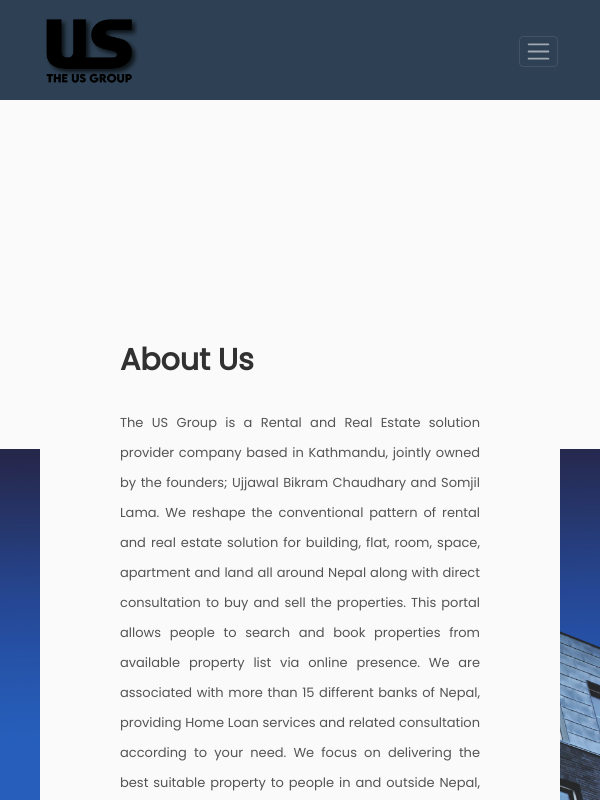
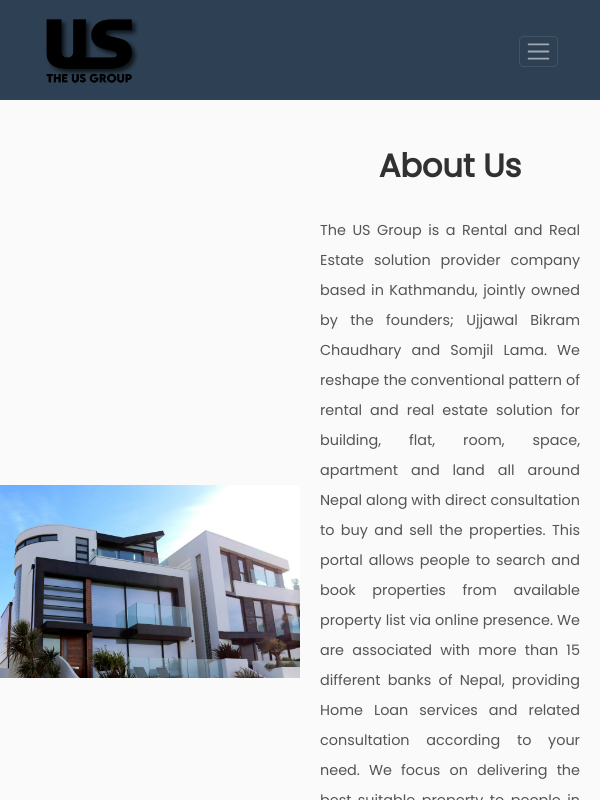
Before and after one commit to amitpradhan195/USK, a React (Create React App) app: page /about in a window 600 px wide. Shown: the top 800 px of the page. Built offline with nearby package versions, Linux system fonts and the light colour scheme.

Commit message:
fixing responsive bugs

```diff
--- a/src/components/Card/index.js
+++ b/src/components/Card/index.js
@@ -14,12 +14,16 @@ export default function Card(props) {
           <div className="card shadow" data-aos="fade-down">
             <div className="card-body">
               {/* title */}
+              <NavLink
+                to={"/details/" + props.id}
+              >
                 <img
                   alt={props.imgsrc}
                   className="d-block"
                   // src="propertyImages/s2.jpg"
                   src={`propertyImages/${props.imgsrc}`}
                 />
+              </NavLink>
               <div className="tag shadow" name="ppfor" style={props.css}>
                 {props.tag}
               </div>
--- a/src/components/Career/index.js
+++ b/src/components/Career/index.js
@@ -18,7 +18,7 @@ export default function CareerModal() {
               <AiOutlineClose fontSize="30px" data-bs-dismiss="modal" role="button"/>
             </div>
             <div className="modal-body">
-              <form className="pt-3 was-validated">
+              <form className="pt-2 was-validated">
                 {/* upload */}
                 <div className="custom-file pb-2">
                   <input
@@ -31,7 +31,7 @@ export default function CareerModal() {
                 <p><span style={{fontWeight:'bold', color:'#E74C3C'}}>Note:</span> Only PDF file acceptable. </p>
                 <button
                   type="button"
-                  className="btn btn-lg btn-primary btnbuilt shadow w-100"
+                  className="btn btn-lg btn-primary btnbuilt shadow w-100 mt-2"
                 >
                   SUBMIT
                 </button>
--- a/src/css/style.css
+++ b/src/css/style.css
@@ -28,7 +28,6 @@
   opacity: 1.0;
   position: absolute;
   top: 30%;
-  /* text-align: center; */
 }
 
 /* stroke */
@@ -201,10 +200,11 @@ nav.stroke ul li a:hover:after {
 }
 
 .card .card-body img:hover {
-  -webkit-transform: scale(1.06);
+  /* -webkit-transform: scale(1.06);
           transform: scale(1.06);
   -webkit-transition: 1s;
-  transition: 1s;
+  transition: 1s; */
+  transform: scale(1.05);
 }
 
 .card .card-body .icon {
@@ -595,29 +595,26 @@ select:focus {
 
 /* Start of About Us */
 .about-section {
-  margin-top: 55px;
-  background: url("../assets/slider1.jpg") no-repeat left;
-  background-size: 58%;
+  text-align: center;
+  background: url("../assets/slider4.jpeg") no-repeat left;
+  background-size: 50%;
   background-color: #fafafa;
   overflow: hidden;
-  padding: 75px 0;
 }
 
 .inner-container {
-  width: 55%;
-  float: right;
+  width: 100%;
   background-color: #fafafa;
-  padding: 150px;
+  padding: 40px 20px 0px 20px;
 }
 
 .inner-container h1 {
-  margin-bottom: 30px;
-  font-size: 30px;
-  font-weight: 900;
+  font-size: 2em;
+  font-weight: 600;
 }
 
 .inner-container .about-text {
-  font-size: 13px;
+  font-size: 0.9em;
   color: #545454;
   line-height: 30px;
   text-align: justify;
@@ -693,6 +690,19 @@ select:focus {
         grid-template-columns: repeat(6, 1fr);
     grid-gap: 20px;
   }
+  /* Start of About Us */
+  .inner-container {
+    width: 50%;
+    float: right;
+    background-color: #fafafa;
+    padding: 40px 20px 20px 20px;
+  }
+
+  .inner-container h1 {
+    margin-bottom: 30px;
+    font-size: 2em;
+    font-weight: 600;
+  }
 }
 
 @media only screen and (min-width: 1000px) {
@@ -714,58 +724,19 @@ select:focus {
     text-align: center;
     font-size: 18px;
   }
-}
 
-@media only screen and (max-width: 600px) {
-  .about-section {
-    padding: 0;
+    /* Start of About Us */
+  .inner-container {
+    width: 55%;
+    float: right;
+    background-color: #fafafa;
+    padding: 80px 40px 40px 40px;
   }
-  .inner-container {
-    padding: 60px;
-  }
-  .slides {
-    grid-gap: 2px;
-  }
-}
 
-@media only screen and (max-width: 768px) {
-  .navbar-nav {
-    background: rgba(0, 0, 0, 0.5);
-    border-radius: 16px;
-  }
-  .navbar-nav a {
-    font-size: 14px;
-    font-weight: normal;
-  }
-  .navbar-nav li .nav-link {
-    text-align: right !important;
-    padding-right: 10px;
-  }
-  .carousel-control-prev {
-    display: none !important;
-  }
-  .carousel-control-next {
-    display: none !important;
-  }
-  .carousel-item {
-    width: 100vw;
-    height: auto;
-  }
-  .footer-info {
-    border-right: none !important;
-  }
-  .slides {
-    grid-gap: 2px;
-  }
-}
-
-@media screen and (max-width: 1000px) {
-  .about-section {
-    background-size: 100%;
-    padding: 100px 40px;
-  }
-  .inner-container {
-    width: 100%;
+  .inner-container h1 {
+    margin-bottom: 30px;
+    font-size: 2em;
+    font-weight: 600;
   }
 }
 
@@ -789,10 +760,7 @@ select:focus {
   .footer-info {
     border-right: none !important;
   }
-}
-
-@media screen and (max-width: 1200px) {
-  .inner-container {
-    padding: 80px;
+  .slides {
+    grid-gap: 2px;
   }
 }
--- a/src/pages/Home/index.js
+++ b/src/pages/Home/index.js
@@ -60,7 +60,7 @@ export default function Home() {
 
       {/* build your home */}
       <div className="d-flex justify-content-center flex-column align-items-center pb-5 pt-5 buildHouse">
-        <h4 className="heading-text" data-aos="fade-down">
+        <h4 className="heading-text text-center" data-aos="fade-down">
           Do you want to built your home ?
         </h4>
         <img
--- a/src/pages/PropDetails/index.js
+++ b/src/pages/PropDetails/index.js
@@ -7,7 +7,6 @@ import { IoMail } from "react-icons/io5";
 import { GiKnifeFork } from "react-icons/gi";
 import { ImDroplet } from "react-icons/im";
 import { RiBikeFill } from "react-icons/ri";
-import mapimage from "../../assets/office.PNG";
 import ReactPlayer from "react-player";
 import cardData from "../../data/Listings";
 
@@ -23,7 +22,6 @@ export default function Details(props) {
         return filteredDetails
       })
   }, [pID]);
-
   // console.log(pID);
   console.log(details);
 
@@ -40,43 +38,43 @@ export default function Details(props) {
                   <div className="order-1 order-lg-1 track">
                     <ul>
                       <li id="slide1">
-                        <img src={"/propertyImages/s2.jpg"} alt="slider_image" />
+                        <img src="/propertyImages/slider1.jpg" className="img-thumbnail"  alt="slider_image" />
                       </li>
                       <li id="slide2">
-                        <img src="/propertyImages/s3.jpg" alt="slider_image" />
+                        <img src="/propertyImages/s3.jpg" className="img-thumbnail" alt="slider_image" />
                       </li>
                       <li id="slide3">
-                        <img src="/propertyImages/s4.jpg" alt="slider_image" />
+                        <img src="/propertyImages/s4.jpg" className="img-thumbnail" alt="slider_image" />
                       </li>
                       <li id="slide4">
-                        <img src="/propertyImages/s5.jpg" alt="slider_image" />
+                        <img src="/propertyImages/s5.jpg" className="img-thumbnail" alt="slider_image" />
                       </li>
                       <li id="slide5">
-                        <img src="/propertyImages/s2.jpg" alt="slider_image" />
+                        <img src="/propertyImages/slider1.jpg" className="img-thumbnail" alt="slider_image" />
                       </li>
                       <li id="slide6">
-                        <img src="/propertyImages/s3.jpg" alt="slider_image" />
+                        <img src="/propertyImages/s3.jpg" className="img-thumbnail" alt="slider_image" />
                       </li>
                     </ul>
                   </div>
                   <div className="order-2 order-lg-2 slides">
                     <a href="#slide1">
-                      <img src="/propertyImages/s2.jpg" alt="slider_image" />
+                      <img src="/propertyImages/slider1.jpg" className="img-thumbnail" alt="slider_image" />
                     </a>
                     <a href="#slide2">
-                      <img src="/propertyImages/s3.jpg" alt="slider_image" />
+                      <img src="/propertyImages/s3.jpg" className="img-thumbnail" alt="slider_image" />
                     </a>
                     <a href="#slide3">
-                      <img src="/propertyImages/s4.jpg" alt="slider_image" />
+                      <img src="/propertyImages/s4.jpg" className="img-thumbnail" alt="slider_image" />
                     </a>
                     <a href="#slide4">
-                      <img src="/propertyImages/s5.jpg" alt="slider_image" />
+                      <img src="/propertyImages/s5.jpg" className="img-thumbnail" alt="slider_image" />
                     </a>
                     <a href="#slide5">
-                      <img src="/propertyImages/s2.jpg" alt="slider_image" />
+                      <img src="/propertyImages/slider1.jpg" className="img-thumbnail" alt="slider_image" />
                     </a>
                     <a href="#slide6">
-                      <img src="/propertyImages/s3.jpg" alt="slider_image" />
+                      <img src="/propertyImages/s3.jpg" className="img-thumbnail" alt="slider_image" />
                     </a>
                   </div>
               </div>
@@ -195,7 +193,7 @@ export default function Details(props) {
           <section className="mapInformation pb-5">
             <div className="mapInformation-container">
               <h4>Map View</h4>
-              <img src={mapimage} alt="place" />
+              <img src="/propertyImages/office.png" alt="place" />
             </div>
           </section>
         </section>
```
Also changed, not shown: src/pages/About/index.js (+0 -7 lines), public/propertyImages/office.png (added), 1 other file (tests, documents, lock files or other folders). Lines whose indentation alone changed are shown as unchanged.
